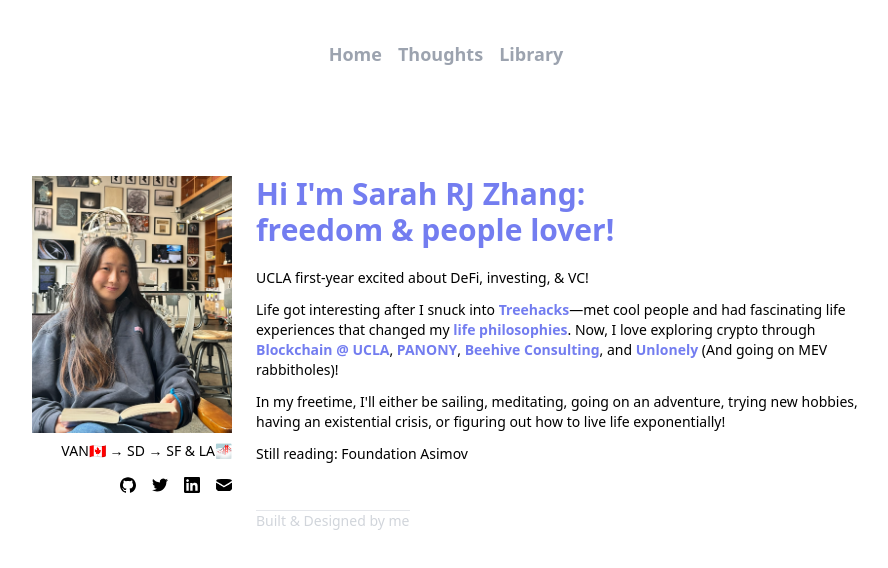
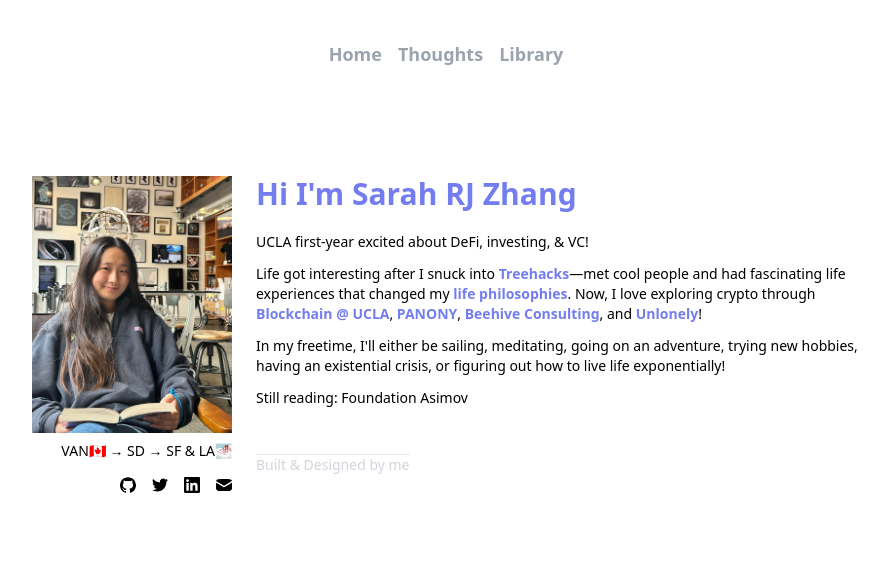
Before and after one commit to srachaz/Srachaswebsite, a Next.js app: page / in a window 1280 px wide. Shown: the top 568 px of the page, without its empty margins (186-1074 px from the left). Built offline with nearby package versions, Linux system fonts and the light colour scheme.

Commit message:
Removing Cringe

```diff
--- a/pages/index.js
+++ b/pages/index.js
@@ -34,13 +34,13 @@
           </div>
           <div className="w-1/2 ">
 
-              <h1 className="text-3xl text-[#737df0] font-bold">Hi I&apos;m Sarah RJ Zhang: <br /> freedom & people lover!</h1>
+              <h1 className="text-3xl text-[#737df0] font-bold">Hi I&apos;m Sarah RJ Zhang</h1>
 
               <div className="text-sm"><br/>UCLA first-year excited about DeFi, investing, & VC!</div>
               <div className="text-sm pt-3">Life got interesting after I snuck into <a href="https://twitter.com/sracha_z/status/1627588736870682625" class="text-[#737df0] font-bold">Treehacks</a>
               —met cool people and had fascinating life experiences that changed my <Link href="/thoughts" class="text-[#737df0] font-bold">life philosophies</Link>. Now, I love exploring crypto through
                 <a href="https://www.blockchainatucla.com/" class="text-[#737df0] font-bold"> Blockchain @ UCLA</a>, <a href="https://www.panony.com/" class="text-[#737df0] font-bold">PANONY</a>,
-               <a href="https://www.0xcorina.com/team-partners" class="text-[#737df0] font-bold"> Beehive Consulting</a>, and <a href="https://www.unlonely.app/" class="text-[#737df0] font-bold">Unlonely </a> (And going on MEV rabbitholes)!  </div>
+               <a href="https://www.0xcorina.com/team-partners" class="text-[#737df0] font-bold"> Beehive Consulting</a>, and <a href="https://www.unlonely.app/" class="text-[#737df0] font-bold">Unlonely</a>!  </div>
               <div className="text-sm pt-3">In my freetime, I&apos;ll either be sailing, meditating, going on an adventure, trying new hobbies, having an existential crisis, or figuring out how to live life exponentially! </div>
               <div className="text-sm pt-3">Still reading: Foundation Asimov</div>
               <div className="text-sm pt-8"></div>
```
